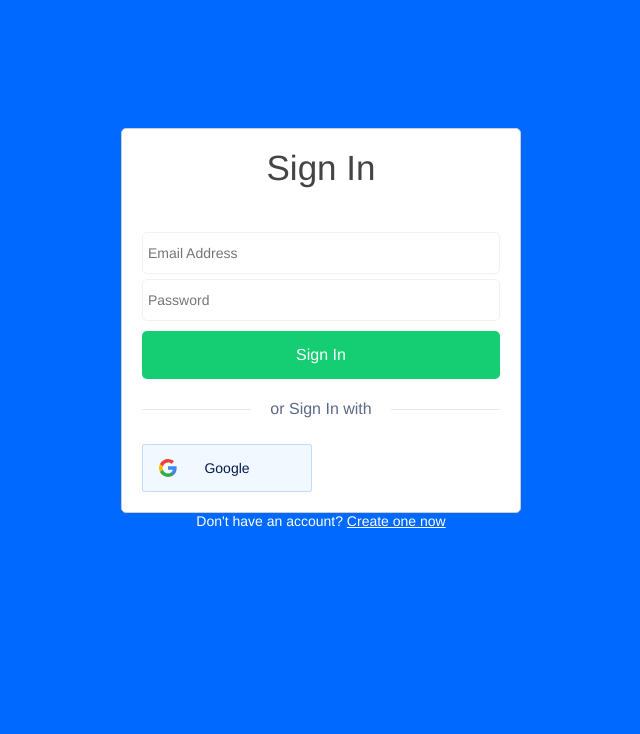
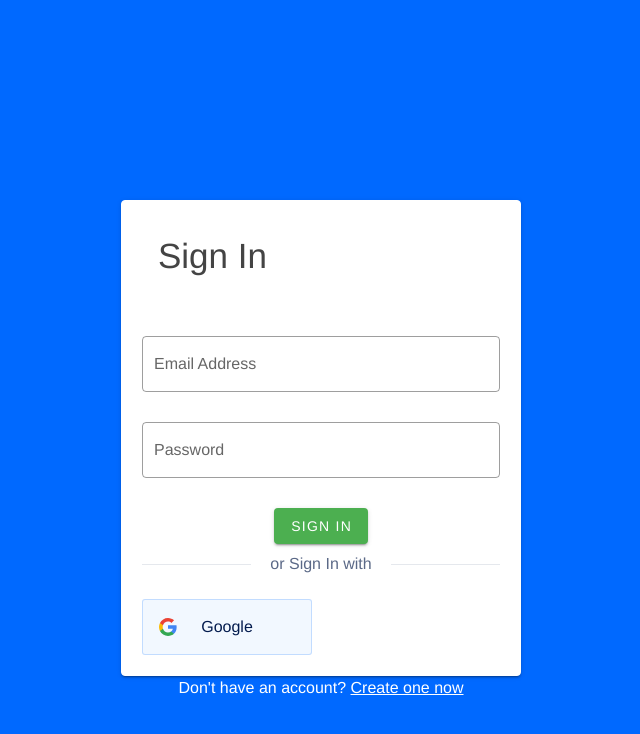
Before and after one commit to vinhnghi1803/QAs-and-searching-system-for-laws, a Vue app: page /login in a window 1280 px wide. Shown: the top 734 px of the page, without its empty margins (319-959 px from the left). Built offline with nearby package versions, Linux system fonts and the light colour scheme.

Commit message:
update login and signup

```diff
--- a/src/App.vue
+++ b/src/App.vue
@@ -1,7 +1,10 @@
 <template>
-  <div id="app">
+  <!-- <div id="app">
     <router-view />
-  </div>
+  </div> -->
+  <v-app>
+    <router-view />
+  </v-app>
 </template>
 
 <script>
--- a/src/assets/_vuetify.scss
+++ b/src/assets/_vuetify.scss
@@ -1,19 +1,24 @@
-/* Text Field */
-
-.v-text-field__slot {
-  .v-label {
-    left: 0px !important;
-    right: auto !important;
-  }
-}
-.v-input--is-label-active,
-.v-input--is-focused {
-
-  .v-label.v-label--active {
-    left: 0px !important;
-    right: auto !important;
-    transform: translateY(-28px) translateX(-6px) !important;
-    font-size: 12px
-
-  }
-}
+// /* Text Field */
+// .v-input {
+//   margin-bottom: 20px;
+// }
+// .v-text-field__slot {
+//   .v-label {
+//     left: 0px !important;
+//     right: auto !important;
+//   }
+// }
+// .v-input--is-label-active,
+// .v-input--is-focused {
+//   .v-label.v-label--active {
+//     left: 0px !important;
+//     right: auto !important;
+//     transform: translateY(-28px) translateX(-6px) !important;
+//     font-size: 12px;
+//   }
+// }
+// .v-text-field__details {
+//   .v-messages__message {
+//     color: red;
+//   }
+// }
--- a/src/config/googleAuth.js
+++ b/src/config/googleAuth.js
@@ -16,11 +16,13 @@ export async function getGoogleUserInfo(signupData, googleLogin, accessToken) {
     signupData.email = responseData.emailAddresses?.[0].value || ''
     signupData.phone = responseData.phoneNumbers?.[0].canonicalForm || ''
 
-    const { day, month, year } = responseData.birthdays?.[0].date || ''
-    signupData.birthdays = `${day}/${month}/${year}` || ''
+    const { day, month, year } = responseData.birthdays?.[0].date
+    signupData.birthdays = parseDate(day, month, year)
+    // const { day, month, year } = responseData.birthdays?.[0].date || ''
+    // signupData.birthdays = `${day}/${month}/${year}`
 
-    signupData.gender = responseData.genders?.[0].formattedValue || ''
-    signupData.address = responseData.addresses?.[0].formattedValue || ''
+    signupData.genders = responseData.genders?.[0].formattedValue || ''
+    signupData.addresses = responseData.addresses?.[0].formattedValue || ''
 
     //Sometime login user have this but it disapear with no info
     signupData.locales = responseData.locales?.[0].value || ''
@@ -42,3 +44,9 @@ export async function decodeGoogleIDToken(token) {
 
   return JSON.parse(jsonPayload)
 }
+
+export function parseDate(day, month, year) {
+  const birthdays = new Date(parseInt(year), parseInt(month) - 1, parseInt(day))
+  console.log(new Date(birthdays - new Date().getTimezoneOffset() * 60000).toISOString().substr(0, 10))
+  return new Date(birthdays - new Date().getTimezoneOffset() * 60000).toISOString().substr(0, 10)
+}
--- a/src/main.js
+++ b/src/main.js
@@ -2,15 +2,14 @@ import Vue from 'vue'
 import App from './App.vue'
 import router from './router/router'
 import store from './store/store'
-import Vuetify from 'vuetify'
+import vuetify from './vuetify'
 import '@/assets/global.scss'
 
-Vue.use(Vuetify)
 Vue.config.productionTip = false
 
 new Vue({
   router,
   store,
-  Vuetify,
+  vuetify,
   render: (h) => h(App)
 }).$mount('#app')
--- a/src/views/Home.vue
+++ b/src/views/Home.vue
@@ -2,7 +2,7 @@
   <div class="home">
     <h1>Welcome Home!</h1>
     <p>This is your personal home page.</p>
-    <p v-if="user">Hi, {{ user.displayName }}!</p>
+    <p v-if="user">Hi, {{ user.email }}!</p>
   </div>
 </template>
 
--- a/src/views/Login.vue
+++ b/src/views/Login.vue
@@ -1,48 +1,84 @@
 <template>
-  <div class="main-container">
-    <form>
-      <div class="box-container">
-        <h2 class="heading">Sign In</h2>
-        <div class="form-fields">
-          <input id="email" name="email" type="text" placeholder="Email Address" />
-        </div>
-        <div class="form-fields">
-          <input id="password" name="password" type="text" placeholder="Password" />
-        </div>
-        <div class="form-fields">
-          <button class="signIn" name="commit" type="submit">Sign In</button>
-        </div>
+  <v-container class="main-container">
+    <v-form ref="form" @submit.prevent="submitForm">
+      <v-card class="box-container">
+        <v-card-title class="heading">Sign In</v-card-title>
+
+        <v-text-field v-model="email" label="Email Address" outlined :rules="emailRules" required></v-text-field>
+        <v-text-field v-model="password" label="Password" type="password" outlined :rules="passwordRules" required></v-text-field>
+
+        <v-btn class="signIn" type="submit" color="success">Sign In</v-btn>
+
         <div class="login-choice"><span>or Sign In with</span></div>
         <SocialLogin />
-      </div>
-    </form>
+      </v-card>
+    </v-form>
+
     <div class="footer">
-      <p>Don't have an account? <a href="/signup"> Create one now</a></p>
+      <p>Don't have an account? <router-link to="/signup"> Create one now</router-link></p>
     </div>
-  </div>
+  </v-container>
 </template>
 
 <script>
 import SocialLogin from '@/components/SocialLogin'
+import axios from 'axios'
+import store from '@/store/store'
+
 export default {
   name: 'login',
   components: {
     SocialLogin
   },
+  data() {
+    return {
+      email: '',
+      password: ''
+    }
+  },
+  computed: {
+    emailRules() {
+      return [(v) => !!v || 'E-mail is required', (v) => /.+@.+\..+/.test(v) || 'E-mail must be valid']
+    },
+    passwordRules() {
+      return [(v) => !!v || 'Password is required', (v) => (v && v.length >= 6) || 'Password must be at least 6 characters']
+    }
+  },
+  methods: {
+    async submitForm() {
+      if (await this.$refs.form.validate()) {
+        try {
+          let result = await axios.post('http://localhost:8080/api/auth/signin', {
+            email: this.email,
+            password: this.password
+          })
+          if (result.status == 200 && result.data) {
+            store.commit('setLoginUser', result.data)
+            this.$router.push({ name: 'Home' })
+            console.log('Login successful', result.data)
+          } else {
+            console.error('Login failed', result)
+          }
+        } catch (error) {
+          console.error('Login failed', error)
+        }
+      }
+    }
+  },
   mounted() {
-    document.body.classList.add('login-body')
+    document.getElementById('app').classList.add('background-class')
+    document.body.classList.add('background-class')
   },
   beforeDestroy() {
-    document.body.classList.remove('login-body')
+    document.getElementById('app').classList.remove('background-class')
+    document.body.classList.remove('background-class')
   }
 }
 </script>
 
 <style>
-.login-body {
-  font-family: Arial, Helvetica, sans-serif;
-  font-size: 14px;
-  background: #0069ff;
+.background-class {
+  background-color: #0069ff !important;
 }
 </style>
 <style scoped>
--- a/src/views/SignUp.vue
+++ b/src/views/SignUp.vue
@@ -3,19 +3,21 @@
     <v-form ref="signupData">
       <v-card class="box-container">
         <v-card-title class="heading">{{ title }}</v-card-title>
-        <v-text-field v-model="signupData.fullName" label="Full name" outlined></v-text-field>
-        <v-text-field v-model="signupData.email" label="Email" type="email" outlined></v-text-field>
-        <v-text-field v-model="signupData.password" label="Password" type="password" outlined></v-text-field>
+
+        <v-text-field v-model="signupData.fullName" label="Full name" outlined :rules="fullNameRules" required></v-text-field>
+        <v-text-field v-model="signupData.email" label="Email" type="email" outlined :rules="emailRules" required></v-text-field>
+        <v-text-field v-model="signupData.password" label="Password" type="password" outlined :rules="passwordRules" required></v-text-field>
+
         <v-text-field v-model="signupData.phone" label="Phone" outlined></v-text-field>
-        <v-text-field v-model="signupData.birthdays" label="Birthdays" outlined></v-text-field>
-        <v-text-field v-model="signupData.address" label="Address" outlined></v-text-field>
-        <select v-model="signupData.gender" style="margin-bottom: 20px">
-          <option value="Male">Male</option>
-          <option value="Female">Female</option>
-          <option value="Other">Other</option>
-        </select>
-        <br />
-        <v-btn class="createaccount" @click="submitForm" color="primary">{{ buttonText }}</v-btn>
+        <v-menu v-model="menu" :close-on-content-click="false" :nudge-right="40" transition="scale-transition" offset-y min-width="auto">
+          <template v-slot:activator="{ on, attrs }">
+            <v-text-field v-model="signupData.birthdays" label="Birthday" outlined readonly v-bind="attrs" v-on="on"></v-text-field>
+          </template>
+          <v-date-picker v-model="signupData.birthdays" @input="menu = false" no-title scrollable></v-date-picker>
+        </v-menu>
+        <v-text-field v-model="signupData.addresses" label="Address" outlined></v-text-field>
+        <v-select v-model="signupData.genders" :items="gender" label="Gender" outlined></v-select>
+        <v-btn class="createaccount" @click="submitForm" depressed color="primary">{{ buttonText }}</v-btn>
         <div>
           <p class="center" v-if="!googleLogin">
             By signing up you agree to the
@@ -34,17 +36,18 @@ export default {
   name: 'signup',
   data() {
     return {
+      gender: ['Male', 'Female', 'Other'],
       signupData: {
         fullName: '',
         email: '',
         password: '',
         phone: '',
-        birthdays: '',
-        gender: 'Male',
-        address: ''
+        birthdays: null,
+        genders: 'Male',
+        addresses: ''
       },
       googleLogin: false,
-      genders: ['Male', 'Female', 'Other']
+      menu: false
     }
   },
   computed: {
@@ -53,11 +56,29 @@ export default {
     },
     buttonText() {
       return this.$route.query.google_login ? 'Create Account' : 'Create your account'
+    },
+    fullNameRules() {
+      return [(v) => !!v || 'Full name is required', (v) => (v && v.length >= 3) || 'Full name must be at least 3 characters']
+    },
+    emailRules() {
+      return [(v) => !!v || 'E-mail is required', (v) => /.+@.+\..+/.test(v) || 'E-mail must be valid']
+    },
+    passwordRules() {
+      return [(v) => !!v || 'Password is required', (v) => (v && v.length >= 6) || 'Password must be at least 6 characters']
     }
   },
   methods: {
-    submitForm() {
-      // Handle form submission
+    async submitForm() {
+      // Validate the form data
+      const valid = await this.$refs.signupData.validate()
+
+      if (valid) {
+        console.log(this.signupData)
+      }
+      // else {
+      //   // If the form is not valid, show an error message or take appropriate action
+      //   console.error('Form validation failed. Please check your input.')
+      // }
     }
   },
   created() {
@@ -65,25 +86,32 @@ export default {
     this.googleLogin = this.$route.query.google_login
   },
   async mounted() {
-    document.body.classList.add('login-body')
-
+    document.getElementById('app').classList.add('background-class')
+    document.body.classList.add('background-class')
     this.googleLogin = this.$route.query.google_login
 
     let GoogleToken = sessionStorage.getItem('GoogleToken')
-    let accessToken = JSON.parse(GoogleToken).accessToken
-    console.log(accessToken)
-    console.log(this.googleLogin)
+    if (GoogleToken) {
+      let accessToken = JSON.parse(GoogleToken).accessToken
+      console.log(accessToken)
+      console.log(this.googleLogin)
 
-    await getGoogleUserInfo(this.signupData, this.googleLogin, accessToken)
+      await getGoogleUserInfo(this.signupData, this.googleLogin, accessToken)
+    }
   },
   beforeDestroy() {
-    document.body.classList.remove('login-body')
+    document.getElementById('app').classList.remove('background-class')
+    document.body.classList.remove('background-class')
   }
 }
 </script>
-
+<style>
+.background-class {
+  background-color: #0069ff !important;
+}
+</style>
 <style scoped>
-.login-body {
+.v-card {
   font-family: Arial, Helvetica, sans-serif;
   font-size: 14px;
   background: #0069ff;
@@ -109,4 +137,8 @@ export default {
 .center {
   text-align: center;
 }
+.primary {
+  background-color: #2196f3 !important;
+  border-color: #2196f3 !important;
+}
 </style>
--- /dev/null
+++ b/src/vuetify.js
@@ -0,0 +1,10 @@
+import Vue from 'vue'
+import Vuetify from 'vuetify'
+
+Vue.use(Vuetify)
+
+export default new Vuetify({
+  theme: {
+    light: true
+  }
+})
```
Also changed, not shown: src/assets/global.scss (line endings or trailing spaces).
